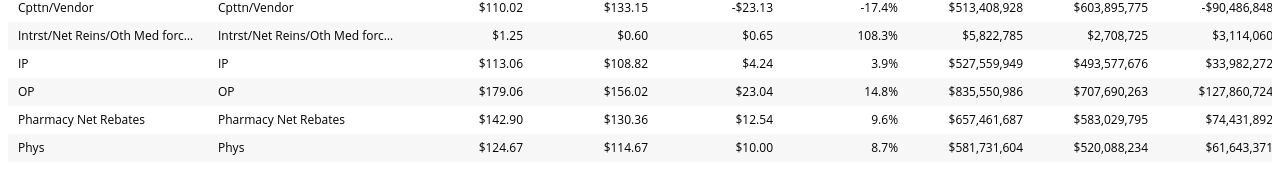
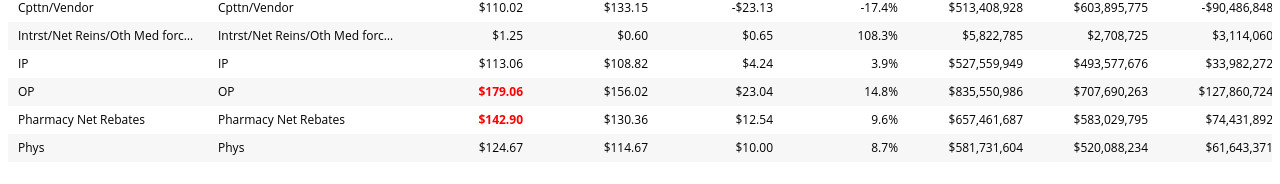
Before and after one commit to mahonbr/tanstack-table, a React (Vite) app: page / in a window 1280 px wide. Shown: the part 216-400 px from the top of the page. Built offline with nearby package versions, Linux system fonts and the light colour scheme.

Commit message:
Add cellStyle and getCellStyle Column Def

```diff
--- a/src/App.jsx
+++ b/src/App.jsx
@@ -368,6 +368,23 @@ const columns = [
 				type: ['number'],
 				meta: {
 					format: '$0,0.00',
+
+					/**
+					 * @examples of cell style props
+					 */
+					// cellClass: 'custom-cell-class',
+					// cellStyle: {
+					// 	backgroundColor: 'rgba(255, 0, 0, 0.1)',
+					// },
+					// getCellClass: () => ['test', 'another-custom-cell-class'],
+					getCellStyle: (context) => {
+						if (context.getValue() > 125) {
+							return {
+								color: 'red',
+								fontWeight: 'bold',
+							};
+						}
+					},
 				},
 			},
 			{
--- a/src/components/grids/components/TableBody.jsx
+++ b/src/components/grids/components/TableBody.jsx
@@ -5,18 +5,24 @@ import ErrorBoundary from '@/components/feedback/ErrorBoundary';
 
 const cellRenderer = (cell) => {
 	const context = cell.getContext();
-	const { classes, onCellClicked, onCellDoubleClicked } = context.table.getMeta();
+
+	const { classes, onCellClicked, onCellDoubleClicked } = context.table.getMeta() ?? {};
+	const { getCellClass, getCellStyle, cellClass, cellStyle } = context.column.getMeta() ?? {};
 
 	return (
 		<td
 			key={cell.id}
 			onClick={(event) => onCellClicked?.({ event, ...context })}
 			onDoubleClick={(event) => onCellDoubleClicked?.({ event, ...context })}
-			className={clsx(cell.column.columnDef?.cellClass, {
-				[classes.wrapText]: cell.column.columnDef.wrapText,
+			className={clsx(context.column.columnDef?.cellClass, cellClass, getCellClass?.(context), {
+				[classes.wrapText]: context.column.columnDef.wrapText,
 			})}
+			style={{
+				...cellStyle,
+				...getCellStyle?.(context),
+			}}
 		>
-			{flexRender(cell.column.columnDef.cell, context)}
+			{flexRender(context.column.columnDef.cell, context)}
 		</td>
 	);
 };
```
